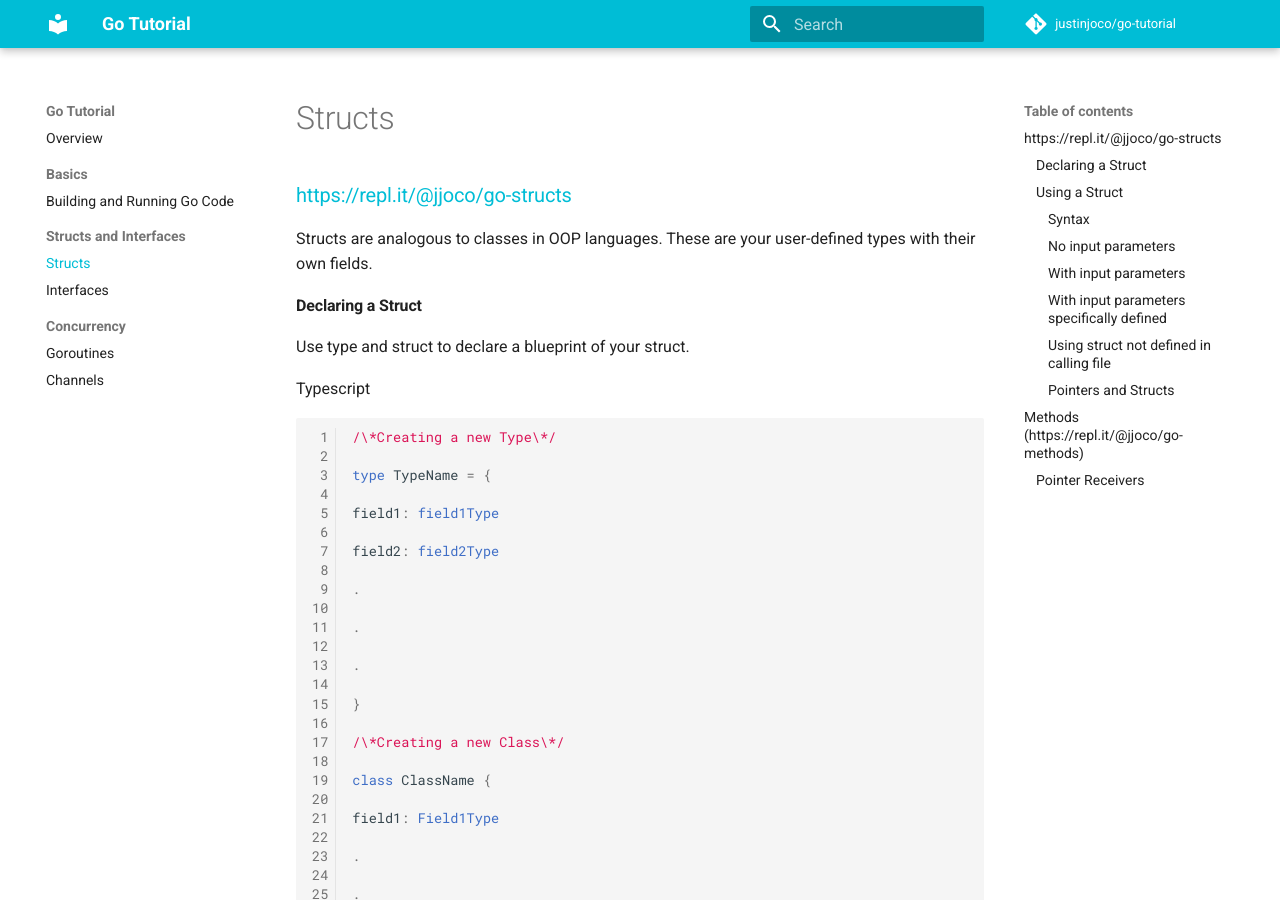
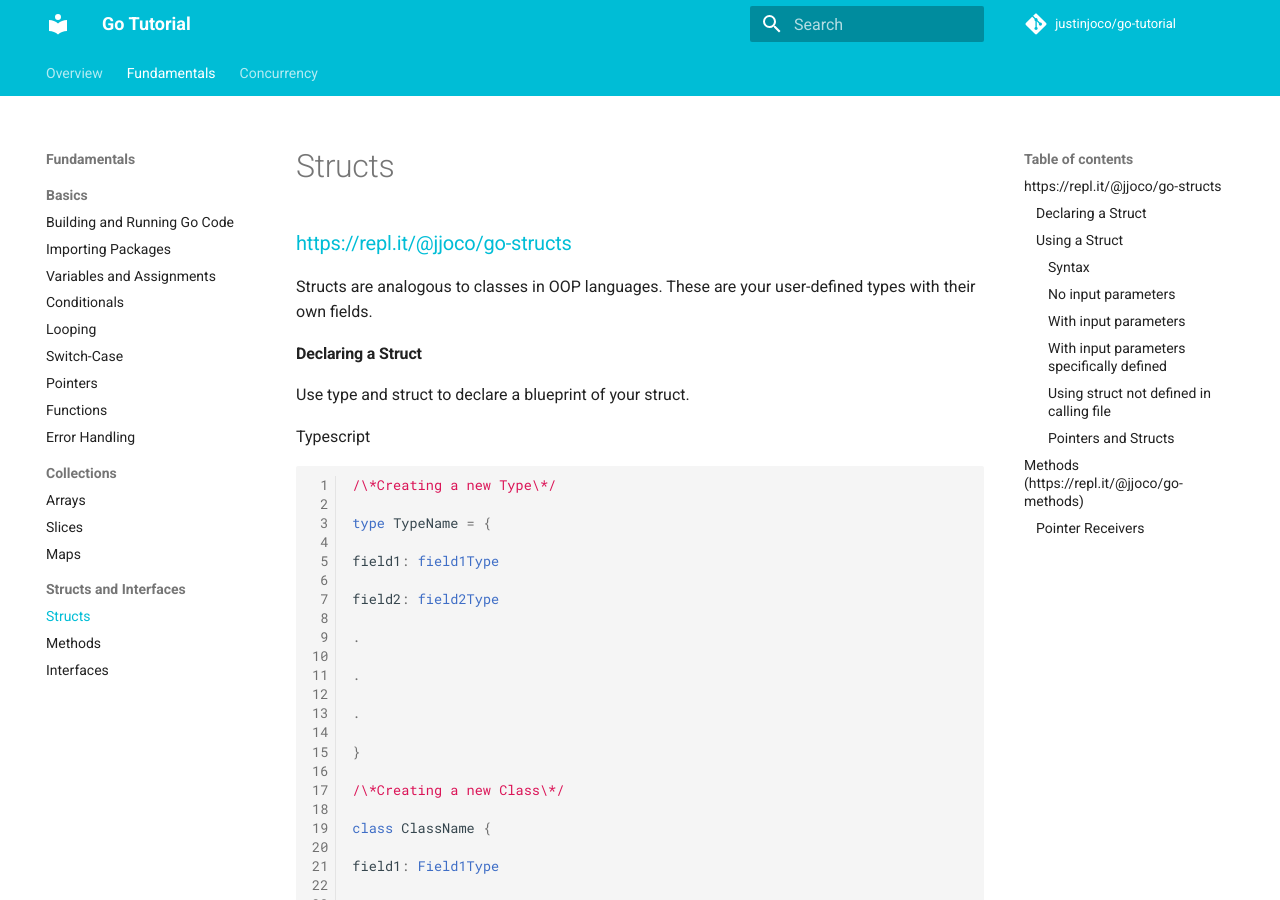
Before and after one commit to justinjoco/go-tutorial, an MkDocs documentation site: the page built from docs/pseudo-oop/structs.md, in a window 1280 px wide and 900 px high. Built offline with MkDocs 1.6.1 and Material for MkDocs 9.7.7, drawn with Linux system fonts in a browser that asks for light colours; comment, search, counter and statistics services are not loaded.

Commit message:
Added skeleton files

```diff
--- a/mkdocs.yml
+++ b/mkdocs.yml
@@ -12,14 +12,29 @@ theme:
     primary: cyan
   features:
     - navigation.sections
+    - navigation.tabs
 
 nav:
   - Overview: index.md
-  - Basics:
-    - Building and Running Go Code: basics/building.md
-  - Structs and Interfaces:
-    - Structs: structs/structs.md
-    - Interfaces: structs/interfaces.md
+  - Fundamentals:
+    - Basics:
+      - Building and Running Go Code: basics/building.md
+      - Importing Packages: basics/import.md
+      - Variables and Assignments: basics/vars.md
+      - Conditionals: basics/conditionals.md
+      - Looping: basics/looping.md
+      - Switch-Case: basics/switch.md
+      - Pointers: basics/pointers.md
+      - Functions: basics/functions.md
+      - Error Handling: basics/errors.md
+    - Collections:
+      - Arrays: collections/arrays.md
+      - Slices: collections/slices.md
+      - Maps: collections/maps.md
+    - Structs and Interfaces:
+      - Structs: pseudo-oop/structs.md
+      - Methods: pseudo-oop/methods.md
+      - Interfaces: pseudo-oop/interfaces.md
   - Concurrency:
     - Goroutines: concurrency/goroutines.md
     - Channels: concurrency/channels.md
```
Also changed, not shown: docs/basics/errors.md (added), docs/basics/functions.md (added), docs/basics/import.md (added), docs/basics/looping.md (added), docs/basics/pointers.md (added), docs/basics/switch.md (added), docs/basics/vars.md (added), docs/collections/arrays.md (added), docs/collections/maps.md (added), docs/collections/slices.md (added), docs/pseudo-oop/interfaces.md (added), docs/pseudo-oop/methods.md (added), docs/pseudo-oop/structs.md (renamed from docs/structs/structs.md).
